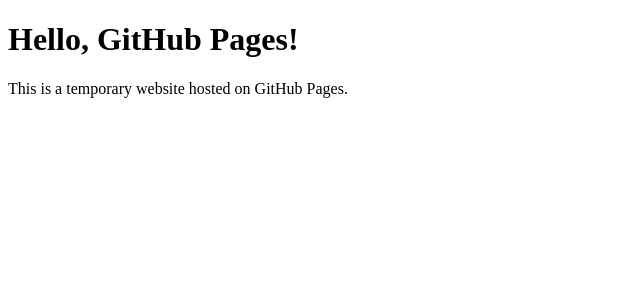
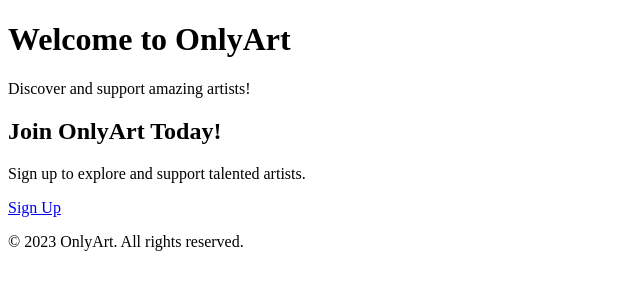
Before and after one commit to authentic-cloud/onlyart.github.io, a plain HTML site: page index.html in a window 1280 px wide. Shown: the whole page, without its empty margins (0-640 px from the left). Drawn offline with Linux system fonts and the light colour scheme.

Commit message:
index.html

```diff
--- a/index.html
+++ b/index.html
@@ -4,10 +4,27 @@
     <meta charset="UTF-8">
     <meta http-equiv="X-UA-Compatible" content="IE=edge">
     <meta name="viewport" content="width=device-width, initial-scale=1.0">
-    <title>Temporary Website</title>
+    <link rel="stylesheet" href="style.css">
+    <title>OnlyArt</title>
 </head>
 <body>
-    <h1>Hello, GitHub Pages!</h1>
-    <p>This is a temporary website hosted on GitHub Pages.</p>
+    <header>
+        <h1>Welcome to OnlyArt</h1>
+        <p>Discover and support amazing artists!</p>
+    </header>
+
+    <section class="featured-artists">
+        <!-- Featured artists content goes here -->
+    </section>
+
+    <section class="signup">
+        <h2>Join OnlyArt Today!</h2>
+        <p>Sign up to explore and support talented artists.</p>
+        <a href="#" class="btn-signup">Sign Up</a>
+    </section>
+
+    <footer>
+        <p>&copy; 2023 OnlyArt. All rights reserved.</p>
+    </footer>
 </body>
 </html>
```
